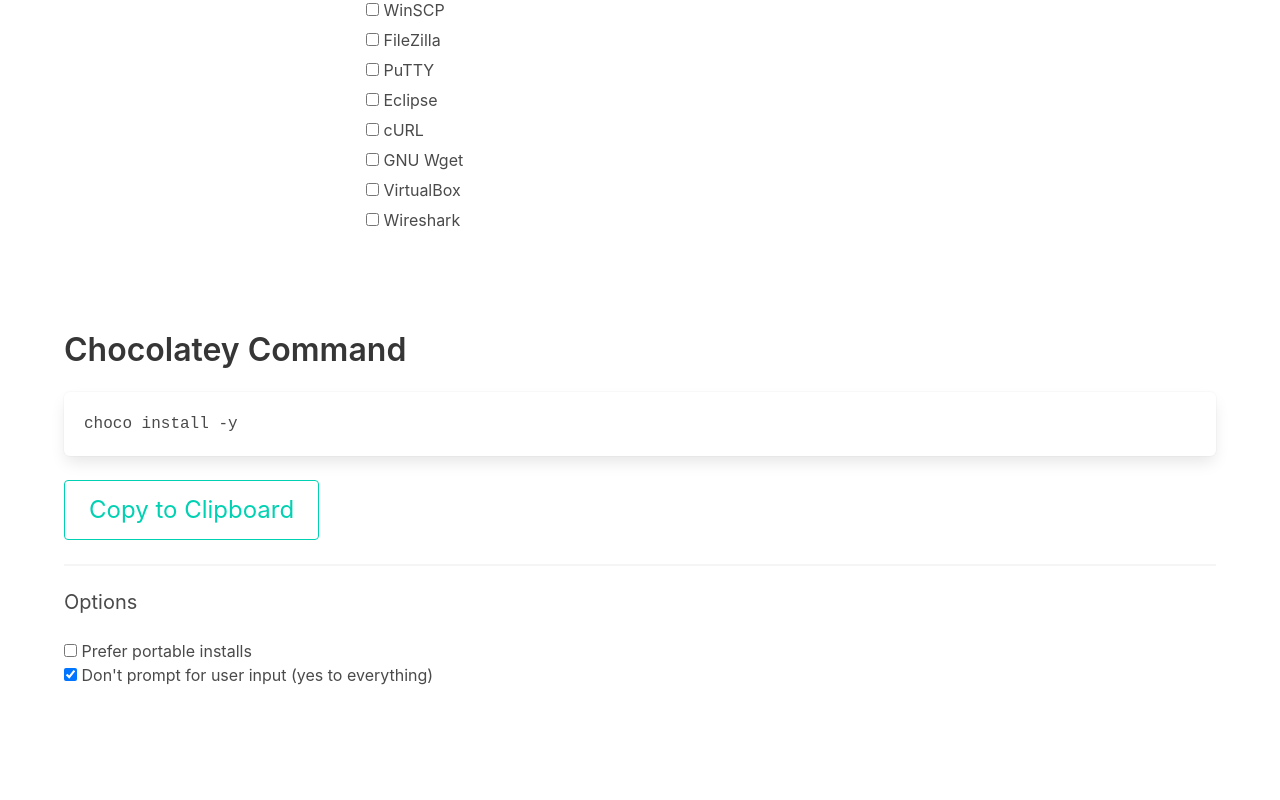
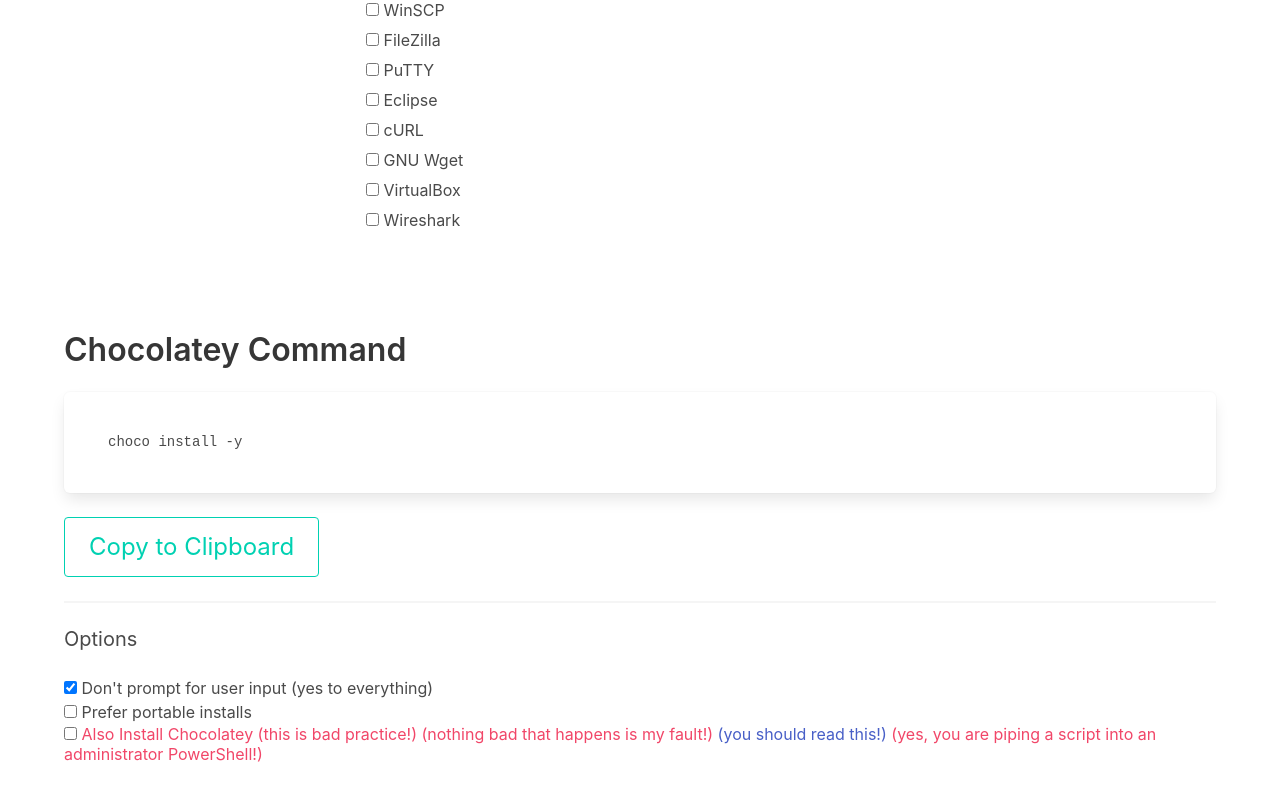
Before and after one commit to pricecomstock/checklatey, a Svelte app: page / in a window 1280 px wide. Shown: the part 1691-2491 px from the top of the page. Before the commit the page ends 2426 px from the top, so only its background shows below. Built offline with nearby package versions, Linux system fonts and the light colour scheme.

Commit message:
added install chocolatey option

```diff
--- a/src/components/Output.svelte
+++ b/src/components/Output.svelte
@@ -1,9 +1,15 @@
 <script>
   let preferPortable = false;
   let sayYes = true;
+  let alsoInstallChocolatey = false;
+
+  const chocolateyInstallCommand =
+    "Set-ExecutionPolicy Bypass -Scope Process -Force; iex ((New-Object System.Net.WebClient).DownloadString('https://chocolatey.org/install.ps1'))\n";
 
   export let allSelected = [];
-  $: chocolateyCommand = `choco install ${sayYes ? "-y" : ""} ${allSelected
+  $: chocolateyCommand = `${
+    alsoInstallChocolatey ? chocolateyInstallCommand : ""
+  }choco install ${sayYes ? "-y" : ""} ${allSelected
     .map(app => {
       return preferPortable ? app.chocoPortable : app.chocoPackage;
     })
@@ -15,12 +21,16 @@
 </script>
 
 <style>
-
+  pre {
+    background-color: white;
+  }
 </style>
 
 <div class="container">
   <h1 class="title">Chocolatey Command</h1>
-  <div class="box is-family-code">{chocolateyCommand}</div>
+  <div class="box">
+    <pre>{chocolateyCommand}</pre>
+  </div>
   <button
     class="button is-large is-primary is-outlined"
     on:click={copyToClipboard}>
@@ -29,12 +39,23 @@
   <hr />
   <h2 class="subtitle">Options</h2>
   <label class="checkbox">
+    <input type="checkbox" bind:checked={sayYes} />
+    Don't prompt for user input (yes to everything)
+  </label>
+  <br />
+  <label class="checkbox">
     <input type="checkbox" bind:checked={preferPortable} />
     Prefer portable installs
   </label>
   <br />
-  <label class="checkbox">
-    <input type="checkbox" bind:checked={sayYes} />
-    Don't prompt for user input (yes to everything)
+  <label class="checkbox has-text-danger">
+    <input type="checkbox" bind:checked={alsoInstallChocolatey} />
+    Also Install Chocolatey (this is bad practice!) (nothing bad that happens is
+    my fault!)
+    <a
+      href="https://chocolatey.org/docs/installation#install-with-powershellexe">
+      (you should read this!)
+    </a>
+    (yes, you are piping a script into an administrator PowerShell!)
   </label>
 </div>
```
